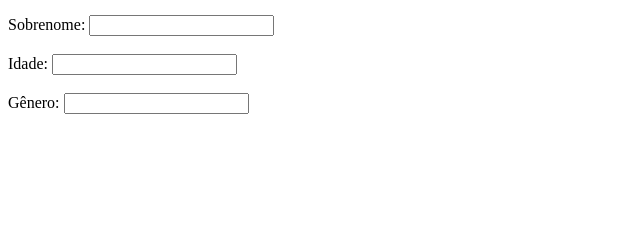
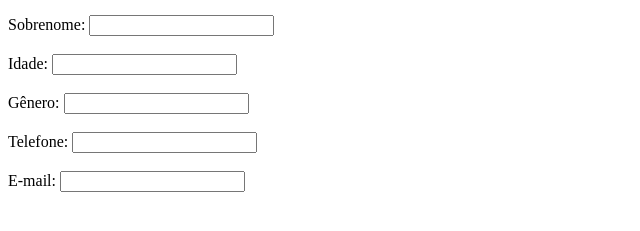
Before and after one commit to BrunoGrM/gcm-aula-grupo4, a plain HTML site: page index.html in a window 1280 px wide. Shown: the part 91-322 px from the top of the page, without its empty margins (0-640 px from the left). Drawn offline with Linux system fonts and the light colour scheme.

Commit message:
campos de telefone e e-mail criados

```diff
--- a/index.html
+++ b/index.html
@@ -16,6 +16,11 @@
 		<input type="text" name="idade" /><br /><br />
 		<label for="genero">Gênero:</label>
 		<input type="text" name="genero" /><br /><br />
+		<label for="telefone">Telefone:</label>
+		<input type="text" name="telefone" /><br /><br />
+		<label for="email">E-mail:</label>
+		<input type="text" name="email" />
+
 	</form>
 </body>
 </html>
```
